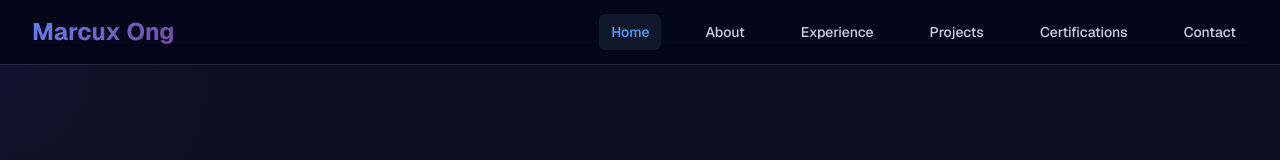
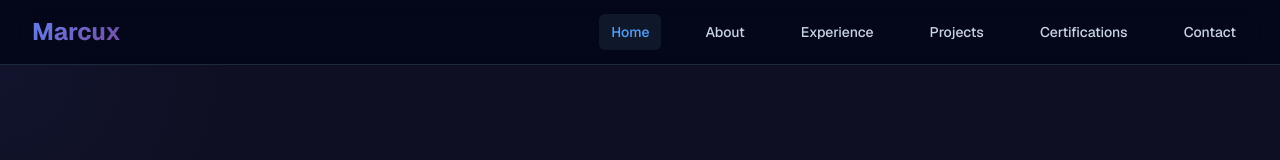
Before and after one commit to MarcuxOng/MarcuxOng_Website, a Next.js app: page / in a window 1280 px wide. Shown: the top 160 px of the page. Built offline with nearby package versions, Linux system fonts and the light colour scheme.

Commit message:
small update

```diff
--- a/components/Navigation.tsx
+++ b/components/Navigation.tsx
@@ -26,7 +26,7 @@ export default function Navigation() {
         <div className="flex items-center justify-between h-16">
           {/* Logo */}
           <Link href="/" className="flex items-center">
-            <span className="text-2xl font-bold gradient-text">Marcux Ong</span>
+            <span className="text-2xl font-bold gradient-text">Marcux</span>
           </Link>
 
           {/* Desktop Navigation */}
```
